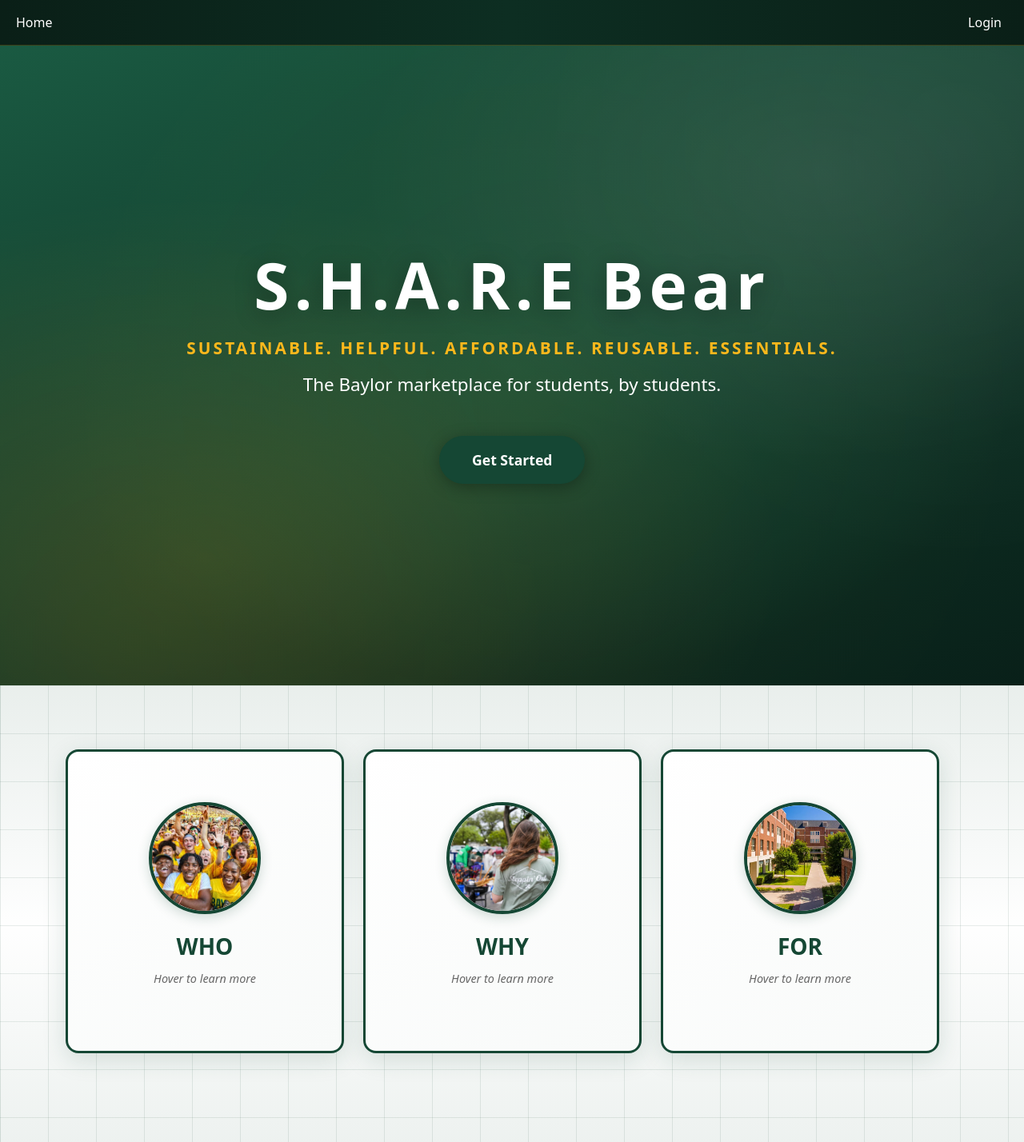
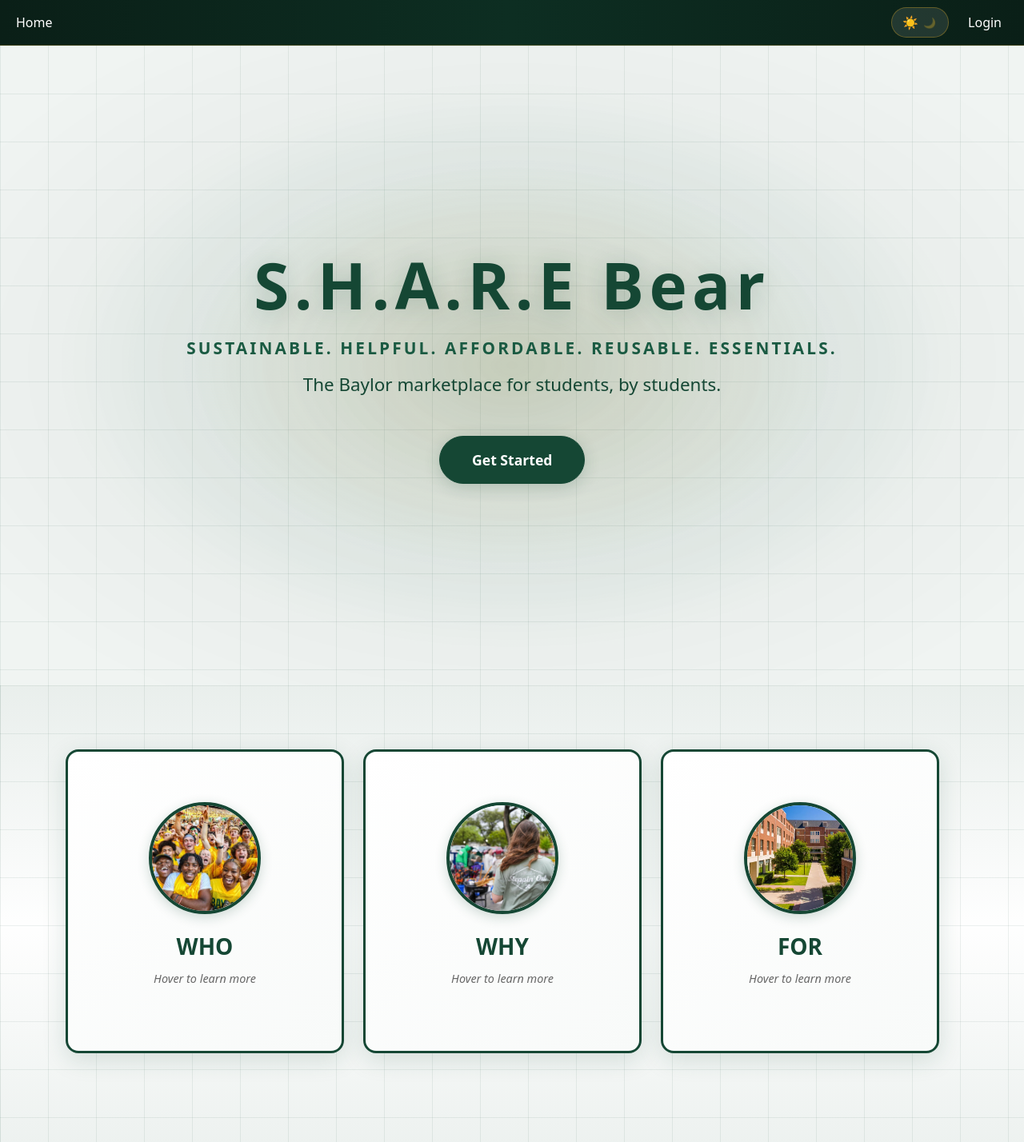
Before and after one commit to aaron-d-e/bu-marketplace, a Django app: page / in a window 1280 px wide. Shown: the top 1428 px of the page at 80% size. Run offline with Django 5.2, Linux system fonts and the light colour scheme.

Commit message:
ligh and dark mode

```diff
--- a/market_app/static/css/app.css
+++ b/market_app/static/css/app.css
@@ -1,26 +1,54 @@
-:root {
+:root,
+[data-theme="light"] {
   --bu-green: #154734;
   --bu-green-hover: #1a5a42;
   --bu-gold: #FFB81C;
   --white: #FFFFFF;
+  --bg-primary: #f0f4f2;
+  --bg-secondary: #ffffff;
+  --text-primary: #333333;
+  --text-secondary: #555555;
+  --card-bg: #ffffff;
+  --card-border: #154734;
+  --navbar-bg: linear-gradient(90deg, #0a1f17 0%, #0d2e22 50%, #0a1f17 100%);
+  --footer-bg: linear-gradient(135deg, #154734 0%, #0d2e22 100%);
+  --grid-color: rgba(21, 71, 52, 0.08);
+}
+
+[data-theme="dark"] {
+  --bu-green: #1a5a42;
+  --bu-green-hover: #22755a;
+  --bu-gold: #FFB81C;
+  --white: #FFFFFF;
+  --bg-primary: #0d1a14;
+  --bg-secondary: #142420;
+  --text-primary: #e8efe8;
+  --text-secondary: #b8c8b8;
+  --card-bg: #1a2e26;
+  --card-border: #FFB81C;
+  --navbar-bg: linear-gradient(90deg, #050d09 0%, #0a1610 50%, #050d09 100%);
+  --footer-bg: linear-gradient(135deg, #0a1610 0%, #050d09 100%);
+  --grid-color: rgba(255, 184, 28, 0.06);
 }
 
 /* Global body background with grid */
 body {
-  background-color: #f0f4f2;
+  background-color: var(--bg-primary);
   background-image:
-    linear-gradient(to right, rgba(21, 71, 52, 0.08) 1px, transparent 1px),
-    linear-gradient(to bottom, rgba(21, 71, 52, 0.08) 1px, transparent 1px);
+    linear-gradient(to right, var(--grid-color) 1px, transparent 1px),
+    linear-gradient(to bottom, var(--grid-color) 1px, transparent 1px);
   background-size: 60px 60px;
   background-attachment: fixed;
   min-height: 100vh;
+  transition: background-color 0.3s ease;
 }
 
 /* Navbar styles */
 .navbar-bu {
-  background: linear-gradient(90deg, #0a1f17 0%, #0d2e22 50%, #0a1f17 100%) !important;
+  background: var(--navbar-bg) !important;
   box-shadow: 0 2px 10px rgba(0, 0, 0, 0.3);
   border-bottom: 1px solid rgba(255, 184, 28, 0.2);
+  transition: background 0.3s ease;
 }
 
 .navbar-bu .nav-link {
@@ -38,6 +66,52 @@ body {
 .navbar-bu .navbar-text {
   color: rgba(255, 255, 255, 0.85);
   margin-right: 0.5rem;
+}
+
+/* Theme toggle button */
+.btn-theme-toggle {
+  background: rgba(255, 255, 255, 0.1);
+  border: 1px solid rgba(255, 184, 28, 0.3);
+  border-radius: 50px;
+  padding: 0.4rem 0.8rem;
+  cursor: pointer;
+  transition: all 0.3s ease;
+  display: flex;
+  align-items: center;
+  gap: 0.25rem;
+}
+
+.btn-theme-toggle:hover {
+  background: rgba(255, 184, 28, 0.2);
+  border-color: rgba(255, 184, 28, 0.5);
+}
+
+.theme-icon-light,
+.theme-icon-dark {
+  font-size: 1rem;
+  transition: opacity 0.3s ease, transform 0.3s ease;
+}
+
+/* Light mode: show sun, hide moon */
+[data-theme="light"] .theme-icon-light {
+  opacity: 1;
+  transform: scale(1);
+}
+
+[data-theme="light"] .theme-icon-dark {
+  opacity: 0.3;
+  transform: scale(0.8);
+}
+
+/* Dark mode: show moon, hide sun */
+[data-theme="dark"] .theme-icon-light {
+  opacity: 0.3;
+  transform: scale(0.8);
+}
+
+[data-theme="dark"] .theme-icon-dark {
+  opacity: 1;
+  transform: scale(1);
 }
 
 .navbar-bu .btn-logout {
@@ -141,6 +215,15 @@ body {
     rgba(255, 184, 28, 0.05) 100%);
   padding-bottom: 2rem;
   position: relative;
+  transition: background 0.3s ease;
+}
+
+[data-theme="dark"] .homepage-bg {
+  background: linear-gradient(180deg,
+    rgba(255, 184, 28, 0.03) 0%,
+    rgba(20, 36, 32, 0.98) 30%,
+    rgba(13, 26, 20, 0.95) 70%,
+    rgba(10, 22, 16, 1) 100%);
 }
 
 .homepage-bg::before {
@@ -151,8 +234,8 @@ body {
   right: 0;
   bottom: 0;
   background-image:
-    linear-gradient(to right, rgba(21, 71, 52, 0.1) 1px, transparent 1px),
-    linear-gradient(to bottom, rgba(21, 71, 52, 0.1) 1px, transparent 1px);
+    linear-gradient(to right, var(--grid-color) 1px, transparent 1px),
+    linear-gradient(to bottom, var(--grid-color) 1px, transparent 1px);
   background-size: 60px 60px;
   pointer-events: none;
   z-index: 0;
@@ -163,14 +246,10 @@ body {
   z-index: 1;
 }
 
-/* Hero Section */
+/* Hero Section - Grid with radial gradient */
 .hero-section {
-  background:
-    radial-gradient(ellipse at 20% 80%, rgba(255, 184, 28, 0.12) 0%, transparent 50%),
-    radial-gradient(ellipse at 80% 20%, rgba(255, 255, 255, 0.08) 0%, transparent 40%),
-    radial-gradient(ellipse at 50% 50%, rgba(26, 90, 66, 0.6) 0%, transparent 70%),
-    linear-gradient(160deg, #1a5a42 0%, #154734 30%, #0d2e22 70%, #092019 100%) !important;
-  color: #FFFFFF !important;
+  background: transparent;
+  color: #154734 !important;
   padding: 8rem 2rem;
   min-height: 100vh;
   display: flex;
@@ -180,27 +259,50 @@ body {
   overflow: hidden;
 }
 
-/* Animated background shapes */
+/* Grid pattern background */
 .hero-section::before {
   content: '';
   position: absolute;
-  top: -50%;
-  left: -50%;
-  width: 200%;
-  height: 200%;
-  background:
-    radial-gradient(circle at 30% 70%, rgba(255, 184, 28, 0.06) 0%, transparent 25%),
-    radial-gradient(circle at 70% 30%, rgba(255, 255, 255, 0.04) 0%, transparent 25%),
-    radial-gradient(circle at 50% 50%, rgba(255, 184, 28, 0.04) 0%, transparent 40%);
-  animation: heroFloat 20s ease-in-out infinite;
-  pointer-events: none;
+  top: 0;
+  left: 0;
+  right: 0;
+  bottom: 0;
+  background-color: var(--bg-primary);
+  background-image:
+    linear-gradient(to right, var(--grid-color) 1px, transparent 1px),
+    linear-gradient(to bottom, var(--grid-color) 1px, transparent 1px);
+  background-size: 60px 60px;
+  z-index: 0;
 }
 
-@keyframes heroFloat {
-  0%, 100% { transform: translate(0, 0) rotate(0deg); }
-  25% { transform: translate(2%, 2%) rotate(1deg); }
-  50% { transform: translate(0, 4%) rotate(0deg); }
-  75% { transform: translate(-2%, 2%) rotate(-1deg); }
+/* Apple-style radial gradient from center */
+.hero-section::after {
+  content: '';
+  position: absolute;
+  top: 50%;
+  left: 50%;
+  transform: translate(-50%, -50%);
+  width: 150%;
+  height: 150%;
+  background:
+    radial-gradient(ellipse at center, rgba(21, 71, 52, 0.15) 0%, transparent 40%),
+    radial-gradient(ellipse at center, rgba(255, 184, 28, 0.1) 0%, transparent 30%),
+    radial-gradient(ellipse at center, rgba(21, 71, 52, 0.08) 0%, transparent 60%);
+  pointer-events: none;
+  z-index: 1;
+  animation: heroGlow 8s ease-in-out infinite;
+}
+
+@keyframes heroGlow {
+  0%, 100% { transform: translate(-50%, -50%) scale(1); opacity: 1; }
+  50% { transform: translate(-50%, -50%) scale(1.1); opacity: 0.8; }
+}
+
+[data-theme="dark"] .hero-section::after {
+  background:
+    radial-gradient(ellipse at center, rgba(255, 184, 28, 0.12) 0%, transparent 35%),
+    radial-gradient(ellipse at center, rgba(21, 71, 52, 0.2) 0%, transparent 50%),
+    radial-gradient(ellipse at center, rgba(255, 184, 28, 0.06) 0%, transparent 70%);
 }
 
 .hero-content {
@@ -221,7 +323,11 @@ body {
 }
 
 .hero-section * {
-  color: #FFFFFF;
+  color: #154734;
+}
+
+[data-theme="dark"] .hero-section * {
+  color: #e8efe8;
 }
 
 .hero-title {
@@ -229,9 +335,14 @@ body {
   font-weight: 800;
   margin-bottom: 1rem;
   letter-spacing: 0.08em;
-  color: #FFFFFF !important;
-  text-shadow: 0 4px 30px rgba(0, 0, 0, 0.3);
+  color: #154734 !important;
+  text-shadow: 0 4px 30px rgba(21, 71, 52, 0.2);
   animation: heroTitleIn 1s ease-out 0.2s both;
+}
+
+[data-theme="dark"] .hero-title {
+  color: #FFB81C !important;
+  text-shadow: 0 4px 30px rgba(255, 184, 28, 0.3);
 }
 
 @keyframes heroTitleIn {
@@ -249,12 +360,16 @@ body {
 
 .hero-subtitle {
   font-size: 1.3rem;
-  color: #FFB81C !important;
+  color: #1a5a42 !important;
   font-weight: 600;
   margin-bottom: 0.75rem;
   letter-spacing: 0.15em;
   text-transform: uppercase;
   animation: heroSubIn 1s ease-out 0.5s both;
+}
+
+[data-theme="dark"] .hero-subtitle {
+  color: #FFB81C !important;
 }
 
 @keyframes heroSubIn {
@@ -270,10 +385,14 @@ body {
 
 .hero-tagline {
   font-size: 1.4rem;
-  opacity: 0.95;
+  opacity: 0.85;
   margin-bottom: 2rem;
-  color: #FFFFFF !important;
+  color: #154734 !important;
   animation: heroSubIn 1s ease-out 0.7s both;
+}
+
+[data-theme="dark"] .hero-tagline {
+  color: #b8c8b8 !important;
 }
 
 .hero-section .btn {
@@ -283,12 +402,26 @@ body {
   font-weight: 600;
   border-radius: 50px;
   transition: all 0.3s ease;
-  box-shadow: 0 4px 20px rgba(0, 0, 0, 0.3);
+  box-shadow: 0 4px 20px rgba(21, 71, 52, 0.2);
+  background: #154734;
+  border-color: #154734;
+  color: #FFFFFF !important;
+}
+
+[data-theme="dark"] .hero-section .btn {
+  background: #FFB81C;
+  border-color: #FFB81C;
+  color: #0d2e22 !important;
+  box-shadow: 0 4px 20px rgba(255, 184, 28, 0.3);
 }
 
 .hero-section .btn:hover {
   transform: translateY(-3px) scale(1.05);
-  box-shadow: 0 8px 30px rgba(0, 0, 0, 0.4);
+  box-shadow: 0 8px 30px rgba(21, 71, 52, 0.3);
+}
+
+[data-theme="dark"] .hero-section .btn:hover {
+  box-shadow: 0 8px 30px rgba(255, 184, 28, 0.4);
 }
 
 @keyframes heroBtnIn {
--- a/market_app/templates/main/base.html
+++ b/market_app/templates/main/base.html
@@ -26,19 +26,21 @@
           </li>
           {% endif %}
         </ul>
-        {% if user.is_authenticated %}
         <div class="ms-auto d-flex align-items-center">
-          <span class="navbar-text">{{ user.username }}</span>
+          <button id="theme-toggle" class="btn-theme-toggle" aria-label="Toggle dark mode">
+            <span class="theme-icon-light">☀️</span>
+            <span class="theme-icon-dark">🌙</span>
+          </button>
+          {% if user.is_authenticated %}
+          <span class="navbar-text ms-3">{{ user.username }}</span>
           <form method="post" action="{% url 'logout' %}" class="d-inline">
             {% csrf_token %}
             <button type="submit" class="btn-logout">Logout</button>
           </form>
+          {% else %}
+          <a class="nav-link ms-2" href="{% url 'login' %}">Login</a>
+          {% endif %}
         </div>
-        {% else %}
-        <div class="ms-auto">
-          <a class="nav-link" href="{% url 'login' %}">Login</a>
-        </div>
-        {% endif %}
       </div>
     </div>
   </nav>
@@ -89,6 +91,22 @@
   <script src="https://cdn.jsdelivr.net/npm/bootstrap@5.3.8/dist/js/bootstrap.bundle.min.js"
     integrity="sha384-FKyoEForCGlyvwx9Hj09JcYn3nv7wiPVlz7YYwJrWVcXK/BmnVDxM+D2scQbITxI" crossorigin="anonymous">
     </script>
+  <script>
+    // Theme toggle functionality
+    const themeToggle = document.getElementById('theme-toggle');
+    const html = document.documentElement;
+
+    // Check for saved theme preference or default to light
+    const savedTheme = localStorage.getItem('theme') || 'light';
+    html.setAttribute('data-theme', savedTheme);
+
+    themeToggle.addEventListener('click', () => {
+      const currentTheme = html.getAttribute('data-theme');
+      const newTheme = currentTheme === 'light' ? 'dark' : 'light';
+      html.setAttribute('data-theme', newTheme);
+      localStorage.setItem('theme', newTheme);
+    });
+  </script>
 </body>
 
 </html>
```
Also changed, not shown: other parts of market_app/static/css/app.css (+55 -3 lines).
